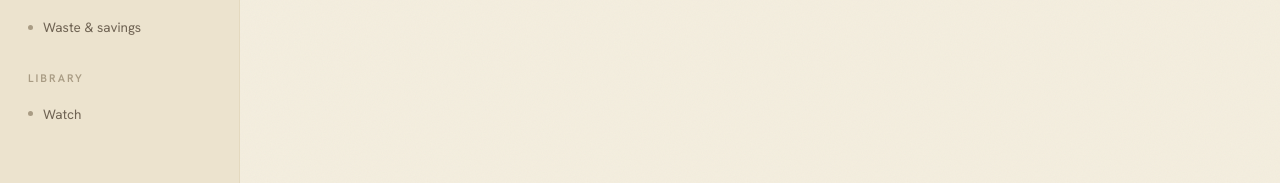
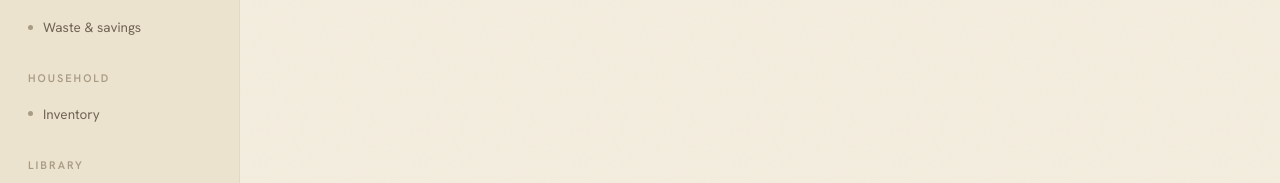
Before and after one commit to abhishekreddy1206/frugal-living, a Next.js app in the folder apps/web/: page /stretch in a window 1280 px wide. Shown: the part 432-615 px from the top of the page. Built offline with nearby package versions, Linux system fonts and the light colour scheme.

Commit message:
feat(community): add Inventory to the sidebar navigation

```diff
--- a/apps/web/src/components/Sidebar.tsx
+++ b/apps/web/src/components/Sidebar.tsx
@@ -21,6 +21,10 @@ const SECTIONS: NavSection[] = [
       { href: "/preservation", label: "Preservation" },
       { href: "/waste", label: "Waste & savings" },
     ],
+  },
+  {
+    title: "Household",
+    items: [{ href: "/inventory", label: "Inventory" }],
   },
   {
     title: "Library",
```
